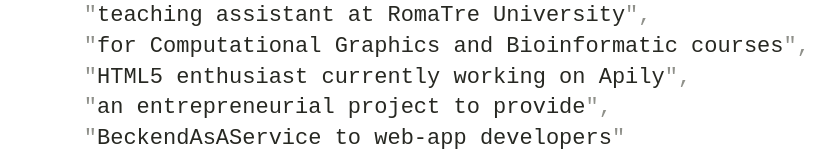
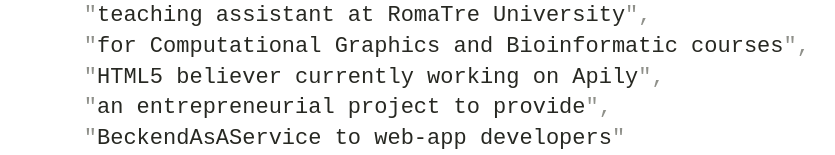
Before and after one commit to federicospini/federicospini.com, a website: page public/index.html in a window 1280 px wide. Shown: the part 340-495 px from the top of the page, without its empty margins (2-837 px from the left). Drawn offline with Linux system fonts and the light colour scheme; a web font is replaced by a local one.

Commit message:
updated pictures

```diff
--- a/public/index.html
+++ b/public/index.html
@@ -52,7 +52,7 @@
           <span class="value">for Computational Graphics and Bioinformatic courses</span>
         </div>
         <div class="indent-l2">
-          <span class="value">HTML5 enthusiast currently working on Apily</span>
+          <span class="value">HTML5 believer currently working on Apily</span>
         </div>
         <div class="indent-l2">
           <span class="value">an entrepreneurial project to provide</span>
```
